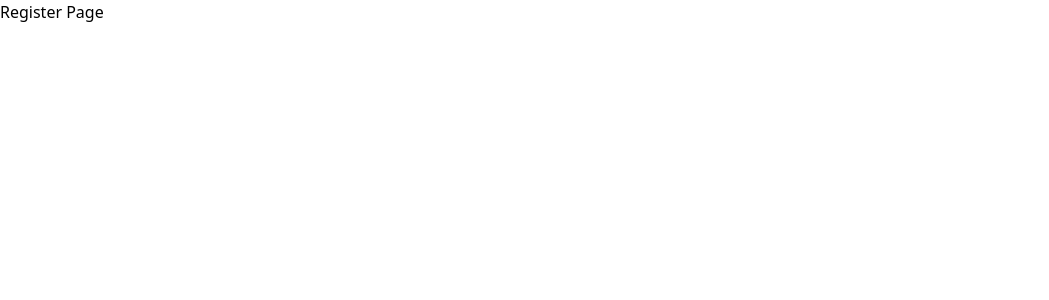
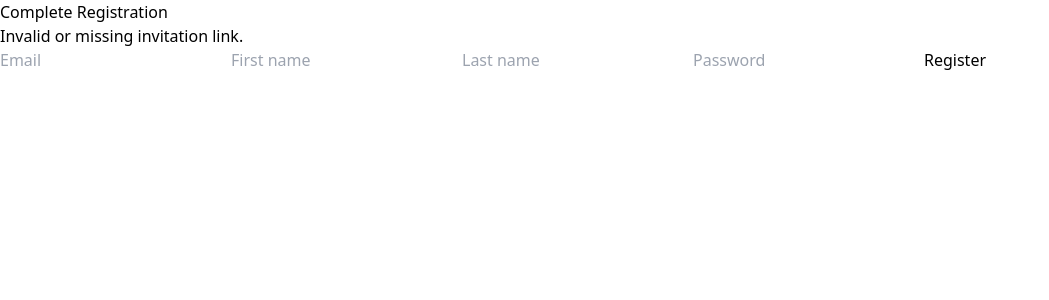
Before and after one commit to aykutcihan/stepup, a React (Vite) app in the folder apps/frontend/: page /register in a window 1280 px wide. Shown: the top 300 px of the page, without its empty margins (0-1049 px from the left). Built offline with nearby package versions, Linux system fonts and the light colour scheme; no server answers.

Commit message:
feat(us-001): add authService, apiClient with env-based baseURL, and register page

```diff
--- a/apps/frontend/src/pages/RegisterPage.tsx
+++ b/apps/frontend/src/pages/RegisterPage.tsx
@@ -1,3 +1,68 @@
+import { useEffect, useState } from 'react'
+import { useForm } from 'react-hook-form'
+import { zodResolver } from '@hookform/resolvers/zod'
+import { useNavigate, useSearchParams } from 'react-router-dom'
+import { z } from 'zod'
+import { validateInvitation, register } from '@/services/authService'
+import { ERROR_MESSAGES } from '@/constants/errorMessages'
+import { ROUTES } from '@/constants/routes'
+
+const schema = z.object({
+  first_name: z.string().min(1, 'First name is required'),
+  last_name: z.string().min(1, 'Last name is required'),
+  password: z.string().min(8, 'Password must be at least 8 characters'),
+})
+
+type FormData = z.infer<typeof schema>
+
 export default function RegisterPage() {
-  return <div>Register Page</div>
+  const [searchParams] = useSearchParams()
+  const navigate = useNavigate()
+  const [email, setEmail] = useState('')
+  const [pageError, setPageError] = useState('')
+  const token = searchParams.get('token') ?? ''
+
+  const { register: registerField, handleSubmit, formState: { errors } } = useForm<FormData>({
+    resolver: zodResolver(schema),
+  })
+
+  useEffect(() => {
+    if (!token) {
+      setPageError('Invalid or missing invitation link.')
+      return
+    }
+    validateInvitation(token)
+      .then((data) => setEmail(data.email))
+      .catch((err) => {
+        const code = err.response?.data?.error_code
+        setPageError(ERROR_MESSAGES[code] ?? 'This invitation link is invalid.')
+      })
+  }, [token])
+
+  const onSubmit = async (data: FormData) => {
+    try {
+      await register({ token, ...data })
+      navigate(ROUTES.LOGIN)
+    } catch (err: unknown) {
+      const code = (err as { response?: { data?: { error_code?: string } } }).response?.data?.error_code
+      setPageError(ERROR_MESSAGES[code ?? ''] ?? 'Something went wrong. Please try again.')
+    }
+  }
+
+  return (
+    <div>
+      <h1>Complete Registration</h1>
+      {pageError && <p>{pageError}</p>}
+      <form onSubmit={handleSubmit(onSubmit)}>
+        <input value={email} readOnly placeholder="Email" />
+        <input {...registerField('first_name')} placeholder="First name" />
+        {errors.first_name && <p>{errors.first_name.message}</p>}
+        <input {...registerField('last_name')} placeholder="Last name" />
+        {errors.last_name && <p>{errors.last_name.message}</p>}
+        <input {...registerField('password')} type="password" placeholder="Password" />
+        {errors.password && <p>{errors.password.message}</p>}
+        <button type="submit">Register</button>
+      </form>
+    </div>
+  )
 }
--- /dev/null
+++ b/apps/frontend/src/services/apiClient.ts
@@ -0,0 +1,8 @@
+import axios from 'axios'
+
+const apiClient = axios.create({
+  baseURL: import.meta.env.VITE_API_URL,
+  withCredentials: true,
+})
+
+export default apiClient
--- a/apps/frontend/src/services/authService.ts
+++ b/apps/frontend/src/services/authService.ts
@@ -1,4 +1,4 @@
-import axios from 'axios'
+import apiClient from '@/services/apiClient'
 import type { components } from '@/types/api'
 import { API } from '@/constants/apiEndpoints'
 
@@ -7,11 +7,11 @@ type RegisterRequest = components['schemas']['RegisterRequest']
 type UserResponse = components['schemas']['UserResponse']
 
 export async function validateInvitation(token: string): Promise<InvitationValidateResponse> {
-  const res = await axios.get(API.INVITATIONS.VALIDATE, { params: { token } })
+  const res = await apiClient.get(API.INVITATIONS.VALIDATE, { params: { token } })
   return res.data
 }
 
 export async function register(data: RegisterRequest): Promise<UserResponse> {
-  const res = await axios.post(API.AUTH.REGISTER, data)
+  const res = await apiClient.post(API.AUTH.REGISTER, data)
   return res.data
 }
--- a/apps/frontend/vite.config.ts
+++ b/apps/frontend/vite.config.ts
@@ -3,6 +3,7 @@ import react from '@vitejs/plugin-react'
 import path from 'path'
 
 export default defineConfig({
+  envDir: '.',
   plugins: [react()],
   resolve: {
     alias: {
```
Also changed, not shown: 2 other files (tests, documents, lock files or other folders).
